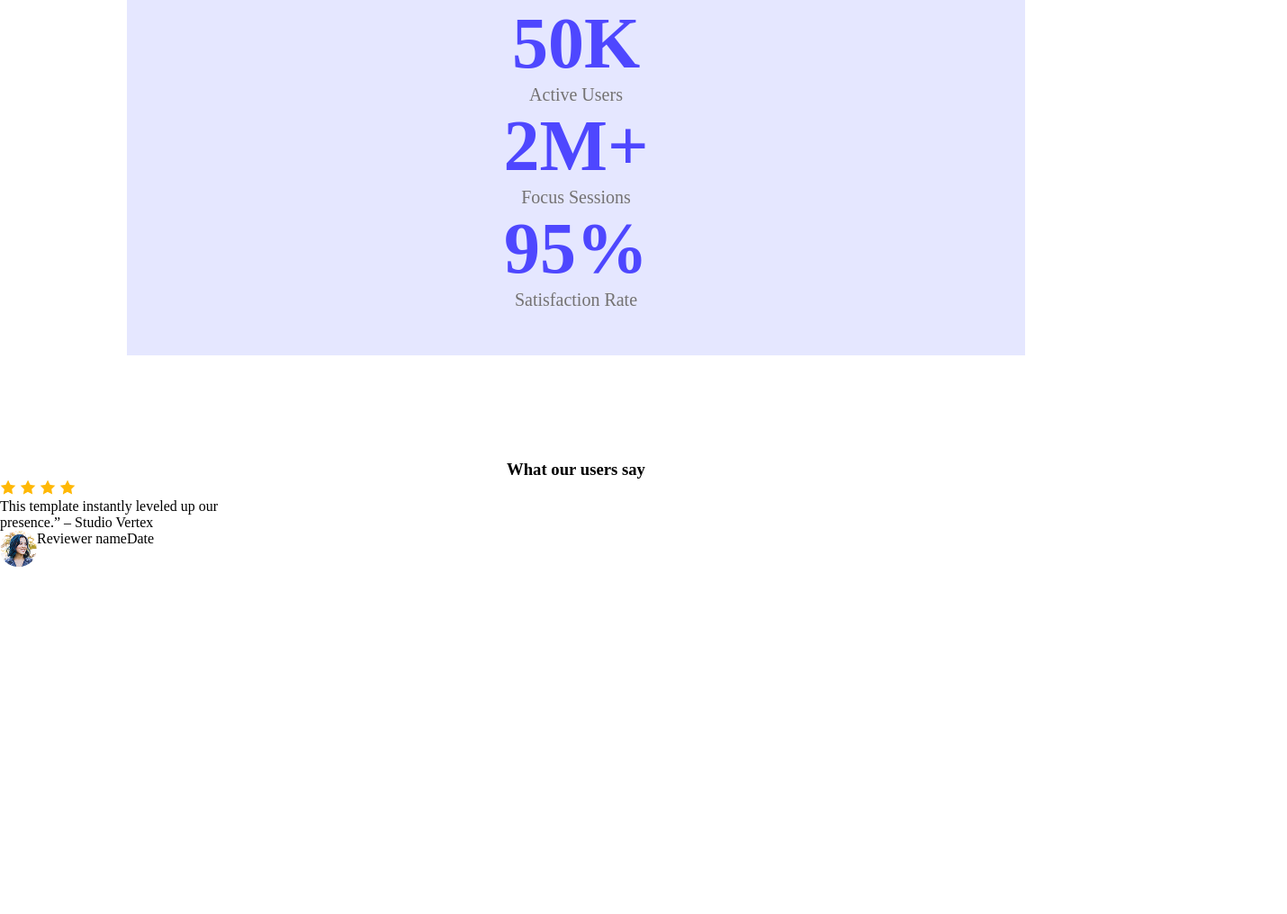
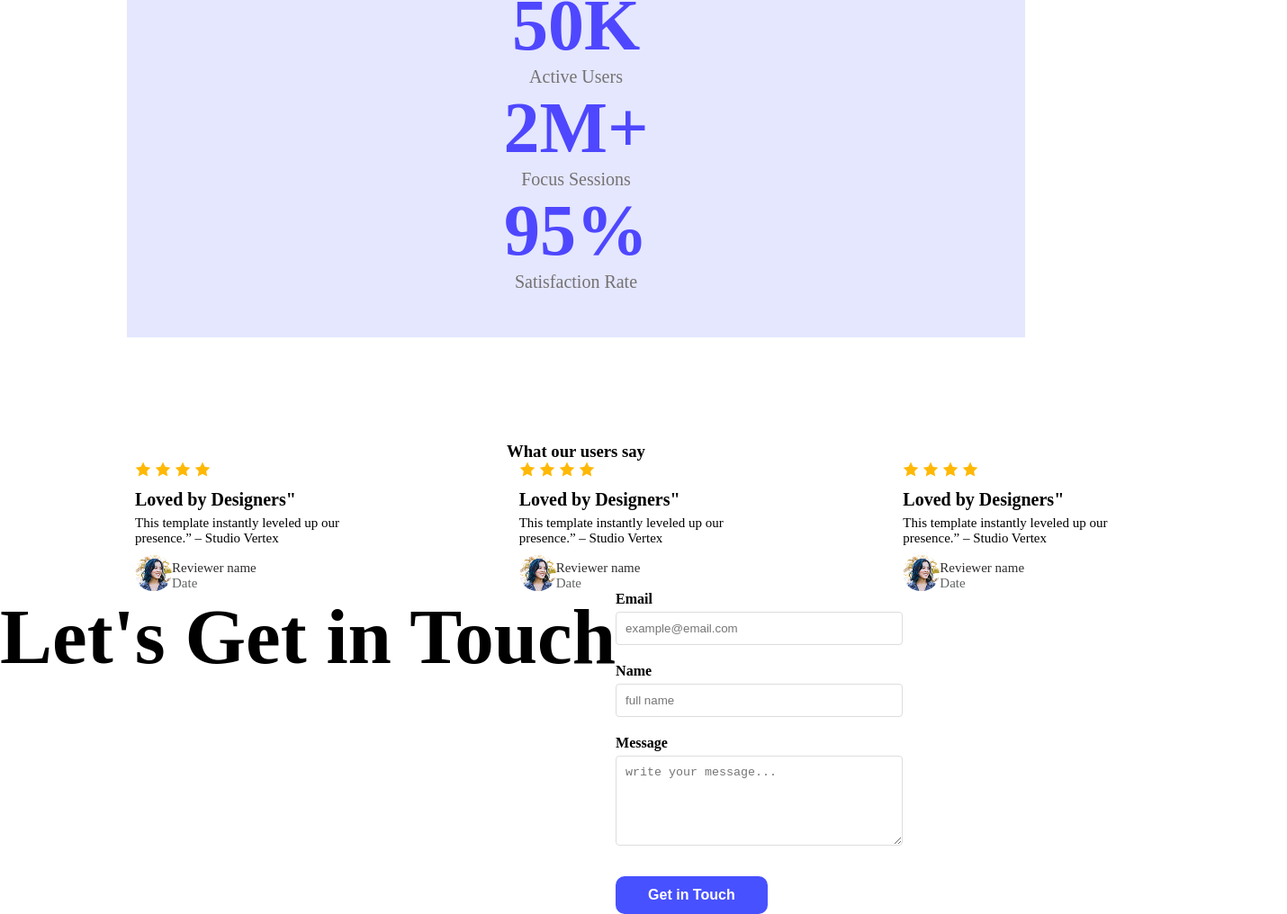
Before and after one commit to JannatunNayeemAnika/first-assignment, a plain HTML site: page index.html in a window 1280 px wide. Shown: the part 1292-2308 px from the top of the page at 90% size, 1430 px wide, since content can reach past the window. Before the commit the page ends 1922 px from the top, so only its background shows below. Drawn offline with Linux system fonts and the light colour scheme.

Commit message:
add new code

```diff
--- a/Style/style.css
+++ b/Style/style.css
@@ -42,7 +42,7 @@ ul{
     border-radius: 10px;
     border: none;
     margin-right: 150px;
-    margin-top:30px;
+    margin-top:10px;
 
 
 }
@@ -143,7 +143,8 @@ header{
     justify-content: center;
     text-align: center;
     font-size:42px #252432;
-    font-weight:bold ;
+    font-weight:bold;
+
 }
 .imagenext{
     size: 15px;
@@ -151,8 +152,73 @@ header{
 }
 .new-class{
   display: flex ;
+  margin-top: 10px;
 }
 .main{
     justify-content: center;
     text-align: left;
 }
+ .headingp{
+    font-size:20px;
+    font-weight: bold;
+    margin-top: 10px;
+
+ }
+ .two{
+    font-size:15px;
+    font-weight: normal;
+    margin-top: 6px;
+    text-overflow: hidden;
+
+ }
+ .three{
+    font-size:15px;
+    font-weight: normal;
+    margin-top: 6px;
+    color: #312e2e;
+ }
+.family{
+   display: flex;
+   justify-content: center;
+   margin-left: 150px;
+   padding: auto;
+
+}
+.form-group {
+    margin-bottom: 20px;
+}
+
+label {
+    display: block;
+    margin-bottom: 5px;
+    font-weight: bold;
+}
+
+input, textarea {
+    width: 100%;
+    padding: 10px;
+    border: 1px solid #ddd;
+    border-radius: 4px;
+    box-sizing: border-box;
+}
+
+textarea {
+    height: 100px;
+}
+
+
+button:hover {
+    background-color:#4E47FF;
+}
+
+.newform{
+    max-width: fit-content;
+}
+.anotherhead{
+    font-size:87px;
+    font-weight: bold;
+
+}
+.hello{
+    display:flex;
+}
--- a/index.html
+++ b/index.html
@@ -60,9 +60,10 @@
       <section class="about">
         <h3 class="skill">What our users say</h3>
 
-
+       <nav class="family">
 
        </div>
+       <nav>
        <div class="newimg">
        <img src="B12A01-landing-launchpad/Assets/icon-star.png" alt="">
        <img src="B12A01-landing-launchpad/Assets/icon-star.png" alt="">
@@ -70,15 +71,81 @@
        <img src="B12A01-landing-launchpad/Assets/icon-star.png" alt="">
        </div>
 
-       <div class="Loved by Designers">
+       <div class="headingp">Loved by Designers"</div>
        </div>
        <div class="two">This template instantly leveled up our <br>
          presence.” – Studio Vertex</div>
          <div  class="new-class">
           <img class="imagenext" src="B12A01-landing-launchpad/Assets/avatar.png" alt="">
-          <div class="three">Reviewer name</div>
-          <div class="four">Date</div>
+          <div class="three">Reviewer name
+           <span style="color: rgb(98, 100, 100);"><br>Date</span></div>
+
          </div>
+       </div>
+       </nav>
+       <nav>
+       <div class="newimg">
+       <img src="B12A01-landing-launchpad/Assets/icon-star.png" alt="">
+       <img src="B12A01-landing-launchpad/Assets/icon-star.png" alt="">
+       <img src="B12A01-landing-launchpad/Assets/icon-star.png" alt="">
+       <img src="B12A01-landing-launchpad/Assets/icon-star.png" alt="">
+       </div>
+
+       <div class="headingp">Loved by Designers"</div>
+       </div>
+       <div class="two">This template instantly leveled up our <br>
+         presence.” – Studio Vertex</div>
+         <div  class="new-class">
+          <img class="imagenext" src="B12A01-landing-launchpad/Assets/avatar.png" alt="">
+          <div class="three">Reviewer name
+           <span style="color: rgb(98, 100, 100);"><br>Date</span></div>
+
+         </div>
+       </div>
+       </nav>
+       <nav>
+       <div class="newimg">
+       <img src="B12A01-landing-launchpad/Assets/icon-star.png" alt="">
+       <img src="B12A01-landing-launchpad/Assets/icon-star.png" alt="">
+       <img src="B12A01-landing-launchpad/Assets/icon-star.png" alt="">
+       <img src="B12A01-landing-launchpad/Assets/icon-star.png" alt="">
+       </div>
+
+       <div class="headingp">Loved by Designers"</div>
+       </div>
+       <div class="two">This template instantly leveled up our <br>
+         presence.” – Studio Vertex</div>
+         <div  class="new-class">
+          <img class="imagenext" src="B12A01-landing-launchpad/Assets/avatar.png" alt="">
+          <div class="three">Reviewer name
+           <span style="color: rgb(98, 100, 100);"><br>Date</span></div>
+
+         </div>
+         </nav>
+         </nav>
+
+         <div class="hello">
+         <h1 class="anotherhead">Let's Get in Touch</h1>
+         <form class="newform">
+        <div class="form-group">
+            <label for="email">Email</label>
+            <input type="email" id="email" placeholder="example@email.com">
+        </div>
+
+        <div class="form-group">
+            <label for="name">Name</label>
+            <input type="text" id="name" placeholder="full name">
+        </div>
+
+        <div class="form-group">
+            <label for="message">Message</label>
+            <textarea id="message" placeholder="write your message..."></textarea>
+        </div>
+
+        <button class="button-design" type="submit">Get in Touch</button>
+    </form>
+        </div>
+         </nav>
 
       </section>
     </main>
```
